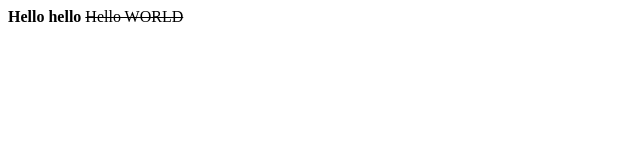
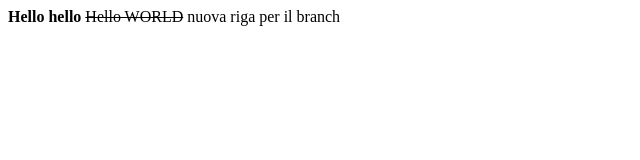
Before and after one commit to VaccaroniAlberto/progetto, a plain HTML site: page index.html in a window 1280 px wide. Shown: the whole page, without its empty margins (0-640 px from the left). Drawn offline with Linux system fonts and the light colour scheme.

Commit message:
insert new <t1> line

```diff
--- a/index.html
+++ b/index.html
@@ -10,6 +10,7 @@
     <strong>Hello hello</strong>
     <strike>Hello WORLD</strike>
 
+    <t1>nuova riga per il branch</t1>
 
     <script src="" async defer></script>
 </body>
```
